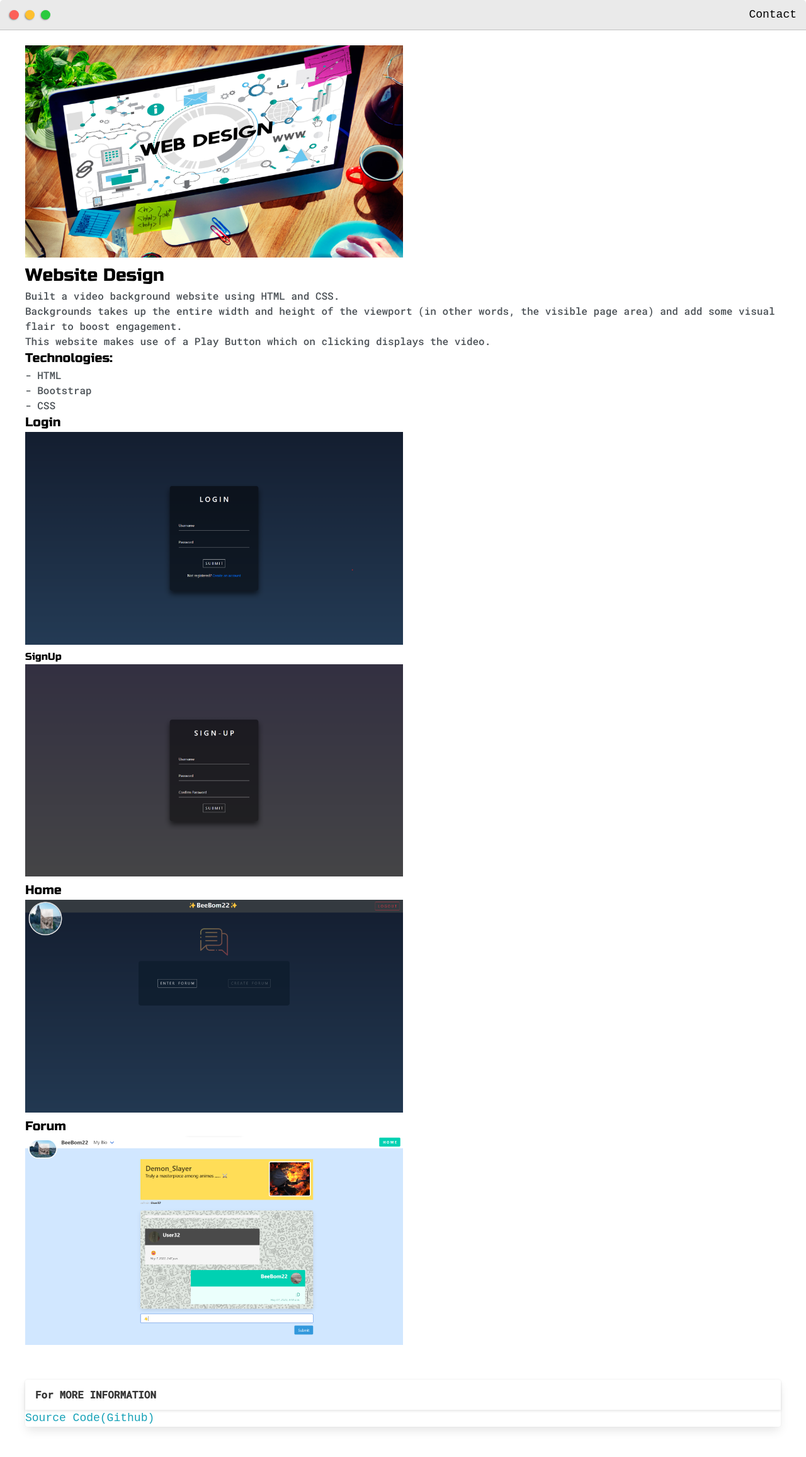
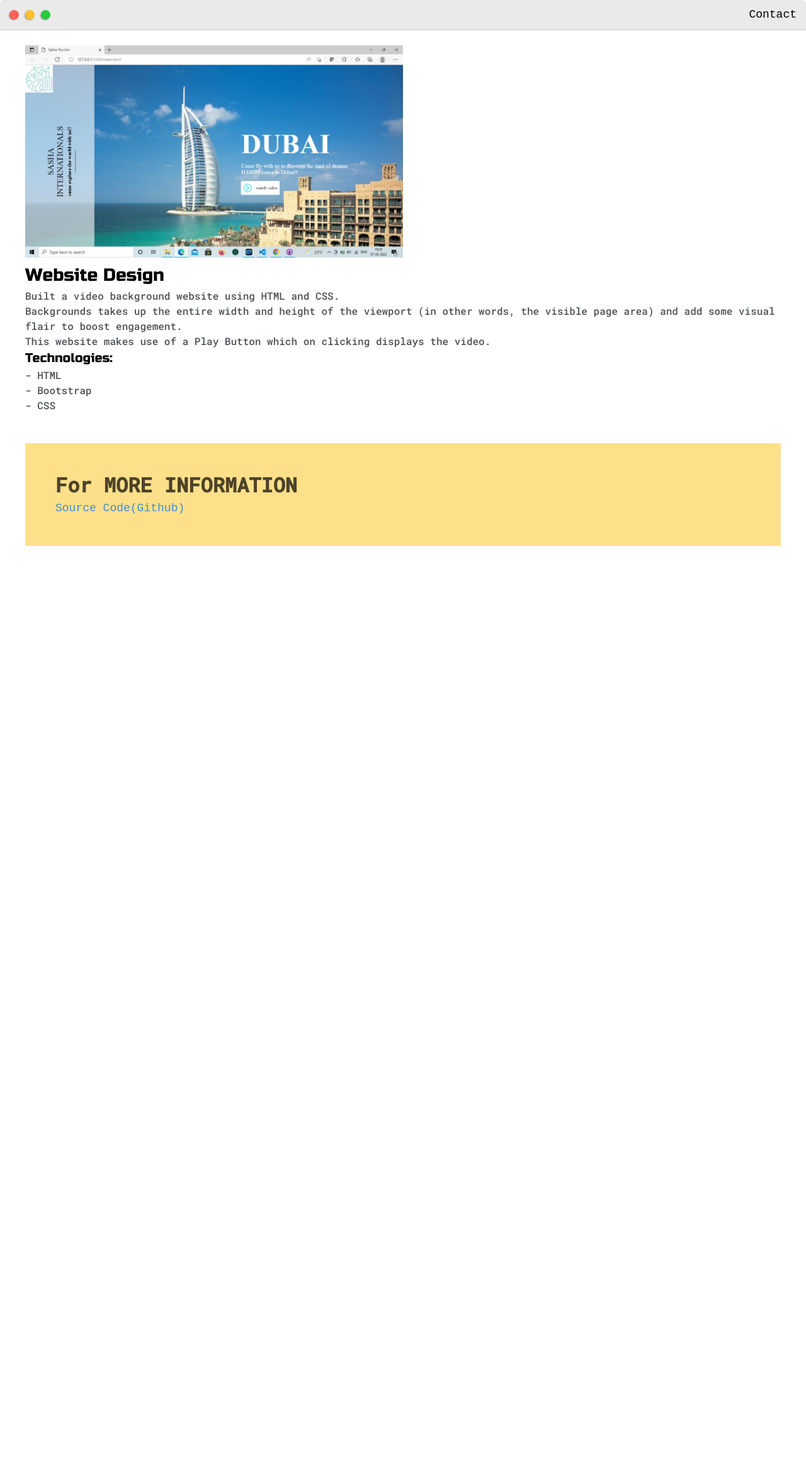
Before and after one commit to Nathaniel538/portfolio_mini, a Django app: page /right in a window 1280 px wide. Shown: the whole page at 63% size. After the commit the page ends 867 px from the top, so only its background shows below. Run offline with Django 4.2, Linux system fonts and the light colour scheme.

Commit message:
new updates

```diff
--- a/core/res/templates/right.html
+++ b/core/res/templates/right.html
@@ -56,7 +56,7 @@
 		<br>
 
 		<div class="img-container">
-			<img src="{%static 'design.jpg'%}">
+			<img src="{%static 'dubai.jpeg'%}">
 		</div>
 
 		<h3>Website Design</h3>
@@ -77,42 +77,19 @@
 			<li>- CSS</li>
 		</ul>
 
-
-		<h5>Login</h5>
-		<div class="img-container">
-			<img src="{%static 'login.png'%}">
-		</div>
-
-		<h6>SignUp</h5>
-		<div class="img-container">
-			<img src="{%static 'signup.png'%}">
-		</div>
-
-		<h5>Home</h5>
-		<div class="img-container">
-			<img src="{%static 'home.png'%}">
-		</div>
-
-		<h5>Forum</h5>
-		<div class="img-container">
-			<img src="{%static 'forum.png'%}">
-		</div>
-
         <br><br>
 
-        <div class="card">
-            <header class="card-header">
-                <p class="card-header-title">
-                    For MORE INFORMATION
-                </p>
-                <button class="card-header-icon" aria-label="more options">
-                    <span class="icon">
-                        <i class="fas fa-angle-down" aria-hidden="true"></i>
-                    </span>
-                </button>
-            </header>
-            <a target="_blank" href="https://github.com/Jeswin-8802/chat-forum">Source Code(Github)</a>
-        </div>
+
+		<section class="hero is-warning is-offset-3">
+			<div class="hero-body">
+			  	<p class="title">
+					For MORE INFORMATION
+			  	</p>
+			  	<p class="subtitle has-text-info">
+					<a target="_blank" href="https://github.com/Jeswin-8802/chat-forum">Source Code(Github)</a>
+			  	</p>
+			</div>
+		</section>
 
         <br><br>
 
```
Also changed, not shown: core/res/templates/chatForum.html (+10 -13 lines), core/res/templates/completed.html (+19 -3 lines), core/res/templates/post.html (+13 -13 lines).
